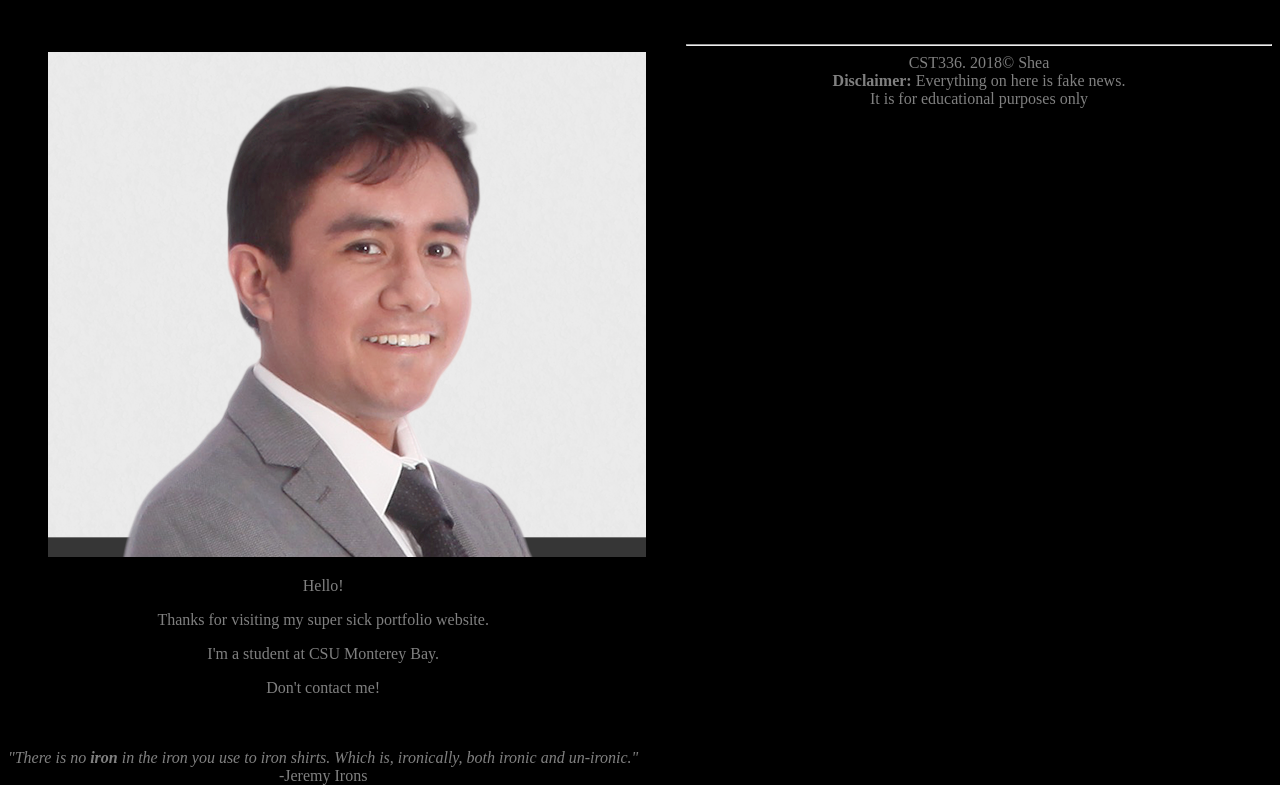
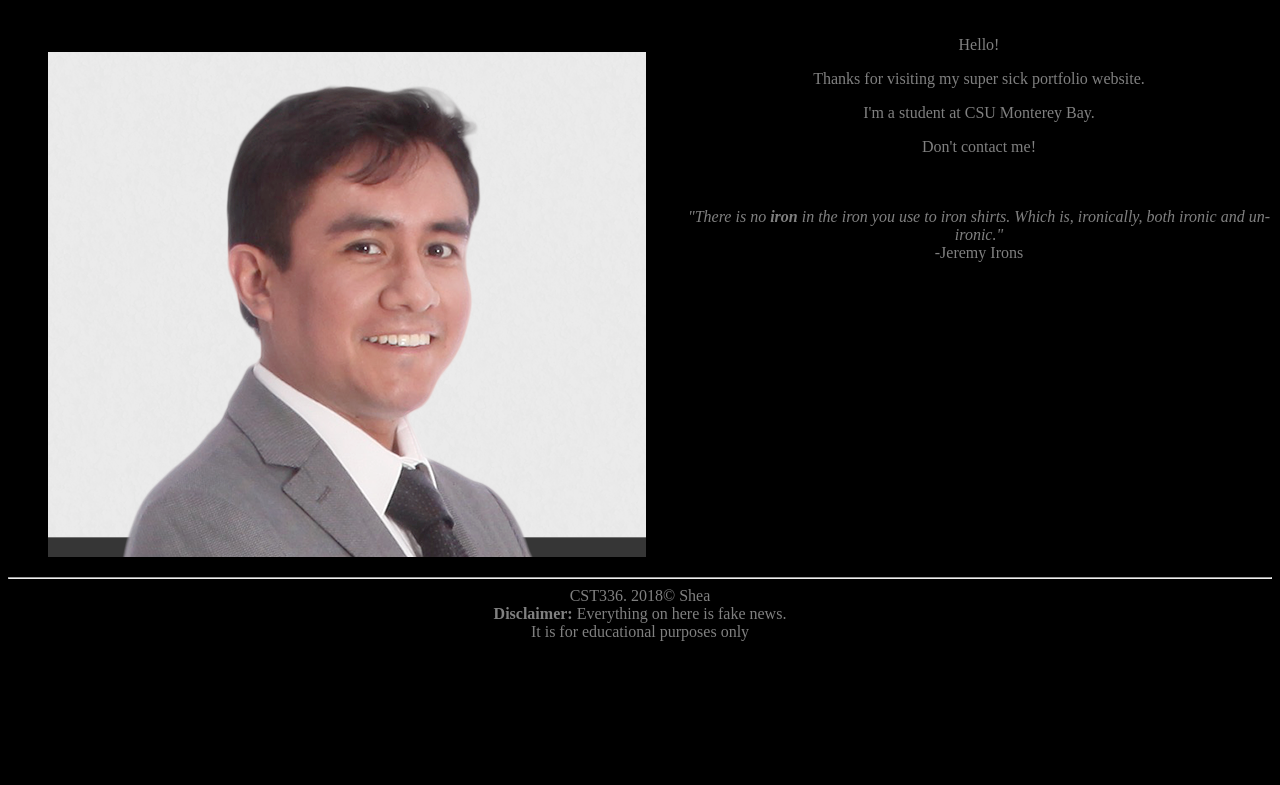
Before and after one commit to LAShea92/cst336, a PHP site: page /labs/lab1/index.html in a window 1280 px wide. Shown: the part 108-893 px from the top of the page. After the commit the page ends 749 px from the top, so only its background shows below. Run offline with PHP 8.4, Linux system fonts and the light colour scheme.

Commit message:
Update 1

```diff
--- a/labs/lab1/css/styles.css
+++ b/labs/lab1/css/styles.css
@@ -6,6 +6,11 @@ body{
 header, main, nav, footer{
     text-align: center;
 }
-figure, div{
+
+#me{
     float:left;
 }
+
+footer{
+    clear:left;
+}
```
